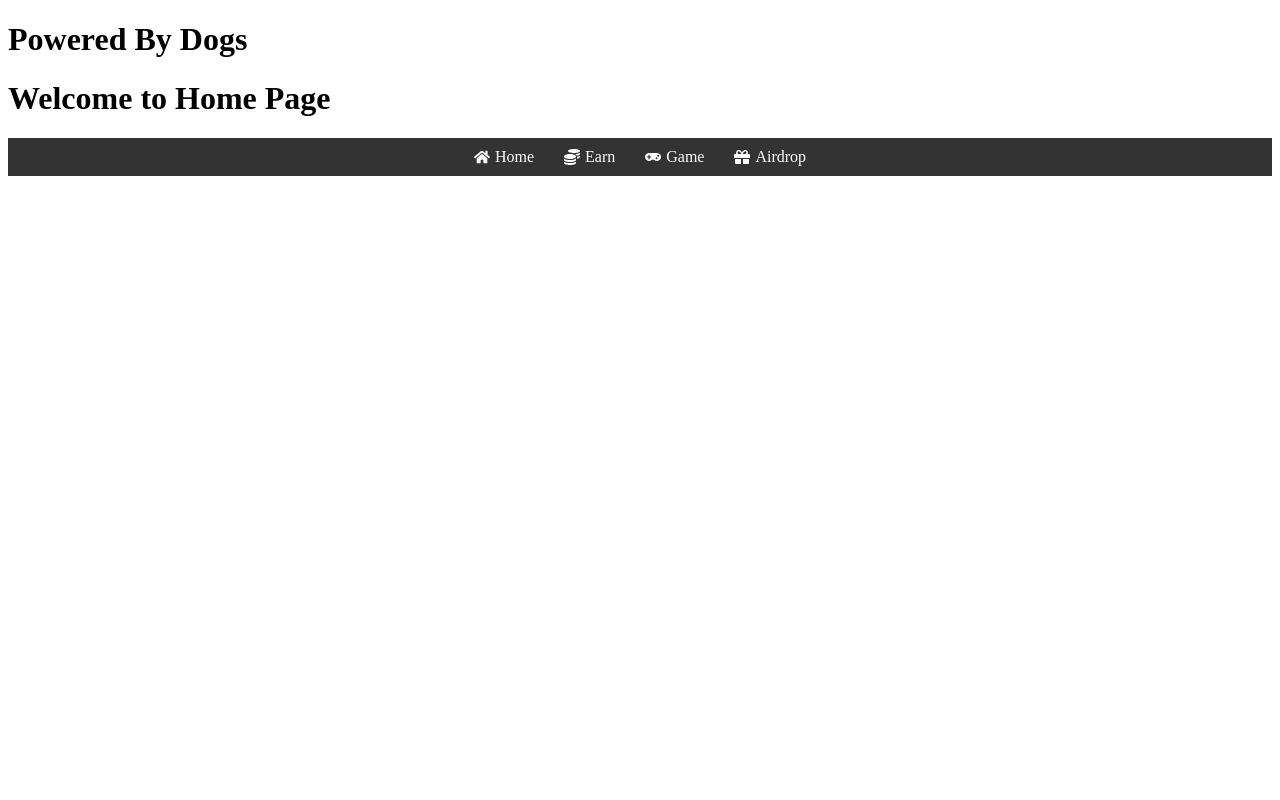
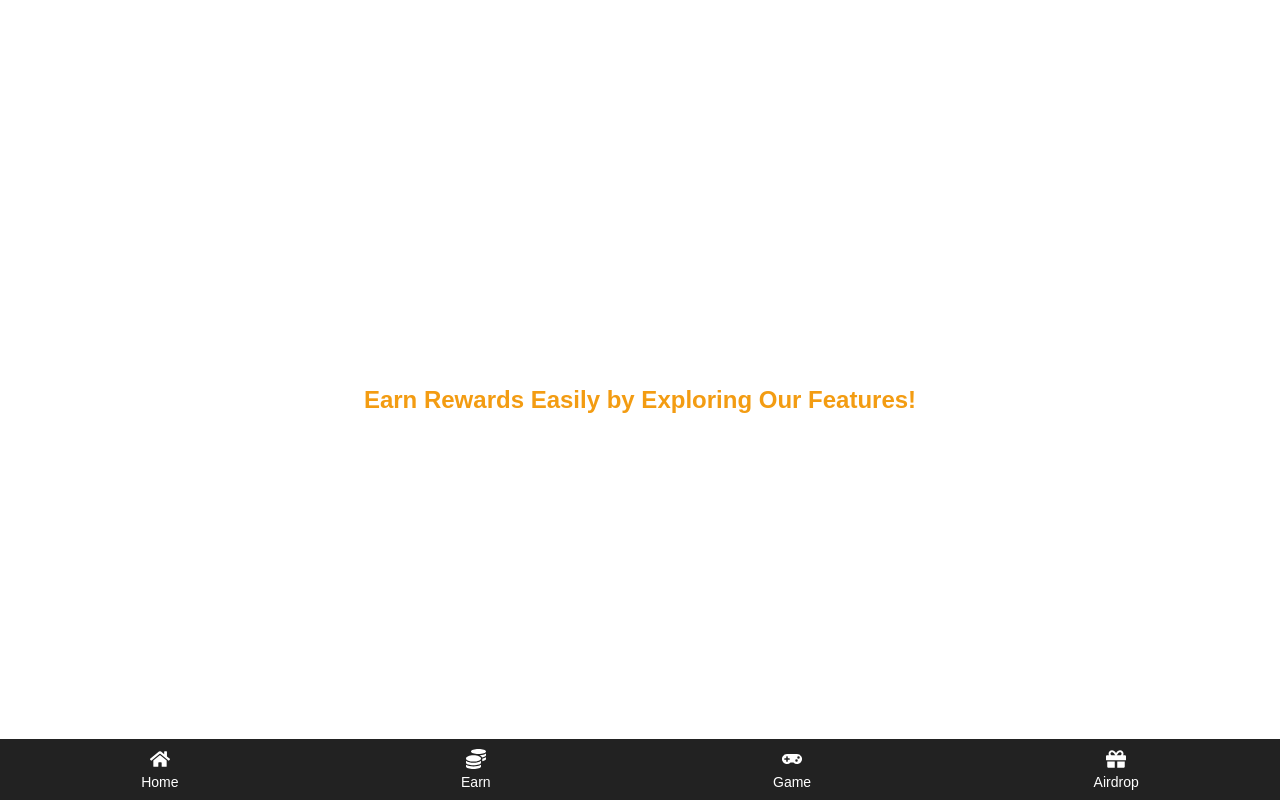
Before and after one commit to sajibrasel2/my-app, a React (Create React App) app: page / in a window 1280 px wide. Built offline with nearby package versions, Linux system fonts and the light colour scheme.

Commit message:
Updated game page

```diff
--- a/src/App.css
+++ b/src/App.css
@@ -1,22 +1,75 @@
+body, html {
+  margin: 0;
+  padding: 0;
+  box-sizing: border-box;
+  font-family: Arial, sans-serif;
+}
+
+.app {
+  display: flex;
+  flex-direction: column;
+  height: 100vh;
+}
+
+.content {
+  flex: 1; /* কন্টেন্ট এরিয়া */
+  display: flex;
+  justify-content: center;
+  align-items: center;
+  text-align: center;
+}
+
+.animated-text {
+  font-size: 24px;
+  font-weight: bold;
+  color: #f39c12;
+  animation: slide-in 2s ease-out, blink 1.5s step-start infinite;
+}
+
+@keyframes slide-in {
+  from {
+    transform: translateX(-100%); /* বাম থেকে আসবে */
+    opacity: 0;
+  }
+  to {
+    transform: translateX(0); /* নিজের জায়গায় থাকবে */
+    opacity: 1;
+  }
+}
+
+@keyframes blink {
+  50% {
+    opacity: 0; /* কিছু সময়ের জন্য অদৃশ্য হবে */
+  }
+}
+
 .navbar {
   display: flex;
-  justify-content: center;
-  background-color: #333;
-  padding: 10px;
+  justify-content: space-around; /* অপশনগুলি সমানভাবে জায়গা নেবে */
+  align-items: center;
+  position: fixed; /* স্ক্রিনের নিচে স্থির থাকবে */
+  bottom: 0;
+  width: 100%;
+  background-color: #222;
+  padding: 10px 0;
+  z-index: 1000;
 }
 
 .nav-link {
+  text-decoration: none;
   color: white;
-  margin: 0 15px;
-  text-decoration: none;
+  font-size: 14px;
   display: flex;
+  flex-direction: column;
   align-items: center;
+  transition: color 0.3s ease;
 }
 
 .nav-link:hover {
-  color: #f39c12;
+  color: #f39c12; /* হোভার করলে রঙ পরিবর্তন */
 }
 
 .icon {
-  margin-right: 5px;
+  font-size: 20px;
+  margin-bottom: 5px;
 }
--- a/src/App.js
+++ b/src/App.js
@@ -7,7 +7,7 @@ import './App.css'; // CSS ফাইল
 function Home() {
   return (
     <div className="content">
-      <h1>Welcome to Home Page</h1>
+      <h1 className="animated-text">Earn Rewards Easily by Exploring Our Features!</h1> {/* অ্যানিমেটেড বার্তা */}
     </div>
   );
 }
@@ -39,31 +39,14 @@ function Airdrop() {
   );
 }
 
-// PoweredByDogs কম্পোনেন্ট
-function PoweredByDogs() {
-  return (
-    <div className="powered-by-dogs">
-      <h1>Powered By Dogs</h1>
-    </div>
-  );
-}
-
 // মূল অ্যাপ কম্পোনেন্ট
 function App() {
   return (
     <Router>
-      <div>
+      <div className="app">
         {/* রাউটস সেটআপ */}
         <Routes>
-          <Route
-            path="/"
-            element={
-              <>
-                <PoweredByDogs /> {/* PoweredByDogs কম্পোনেন্ট প্রথমে */}
-                <Home /> {/* Home পেজ */}
-              </>
-            }
-          />
+          <Route path="/" element={<Home />} /> {/* Home পেজ */}
           <Route path="/earn" element={<Earn />} /> {/* Earn পেজ */}
           <Route path="/game" element={<Game />} /> {/* Game পেজ */}
           <Route path="/airdrop" element={<Airdrop />} /> {/* Airdrop পেজ */}
@@ -72,16 +55,20 @@ function App() {
         {/* ন্যাভিগেশন বার */}
         <nav className="navbar">
           <Link to="/" className="nav-link">
-            <FaHome className="icon" /> Home
+            <FaHome className="icon" />
+            <span>Home</span>
           </Link> {/* Home লিঙ্ক */}
           <Link to="/earn" className="nav-link">
-            <FaCoins className="icon" /> Earn
+            <FaCoins className="icon" />
+            <span>Earn</span>
           </Link> {/* Earn লিঙ্ক */}
           <Link to="/game" className="nav-link">
-            <FaGamepad className="icon" /> Game
+            <FaGamepad className="icon" />
+            <span>Game</span>
           </Link> {/* Game লিঙ্ক */}
           <Link to="/airdrop" className="nav-link">
-            <FaGift className="icon" /> Airdrop
+            <FaGift className="icon" />
+            <span>Airdrop</span>
           </Link> {/* Airdrop লিঙ্ক */}
         </nav>
       </div>
```
